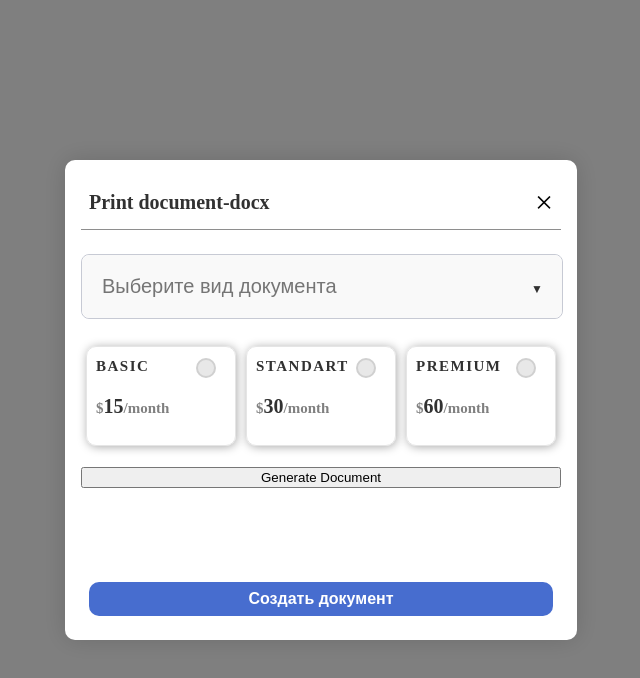
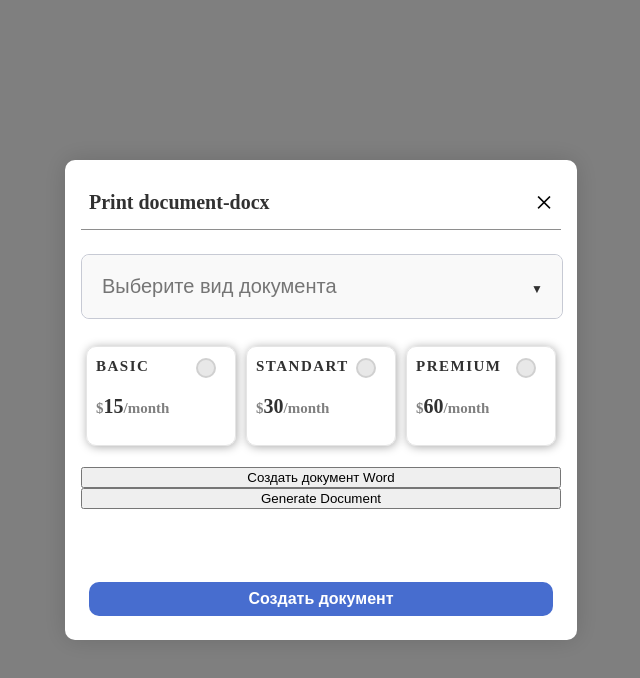
Before and after one commit to WadimSh/docx-print, a React (Create React App) app: page / in a window 1280 px wide. Shown: the top 678 px of the page, without its empty margins (319-959 px from the left). Built offline with nearby package versions, Linux system fonts and the light colour scheme.

Commit message:
feat: сделан нижний колонтитул шаблона бланка

```diff
--- a/src/components/modal/modal.jsx
+++ b/src/components/modal/modal.jsx
@@ -1,5 +1,6 @@
 import React, { useRef, useState } from "react";
 import MyComponent from "../create-doc/create-doc";
+import TemplateBlank from "../template-blank/template-blank";
 
 const Modal = () => {
   const optionsArray = [
@@ -84,7 +85,7 @@ const Modal = () => {
             </label>
           </div>
         </div>
-
+        <TemplateBlank />
         <MyComponent />
         <footer className='footer'>
           <button className='button' type='button'>Создать документ</button>
--- /dev/null
+++ b/src/components/template-blank/template-blank.jsx
@@ -0,0 +1,184 @@
+import React from 'react';
+import { Document, WidthType, BorderStyle, PageNumber, NumberFormat, AlignmentType, Table, TableRow, TableCell, Packer, Paragraph, TextRun, Header, Footer, ImageRun } from 'docx';
+import { saveAs } from 'file-saver';
+
+const TemplateBlank = () => {
+
+  const generate = () => {
+    const docx = new Document({
+      sections: [{
+        headers: {
+          default: new Header({
+            children: [
+
+            ],
+          }),
+        },
+        footers: {
+          default: new Footer({
+            children: [
+              new Table({
+                width: {
+                  size: 10062,
+                  type: WidthType.DXA,
+                },
+                rows: [
+                  new TableRow({
+                    children: [
+                      new TableCell({
+                        width: {
+                          size: 2409,
+                          type: WidthType.DXA,
+                        },
+                        children: [
+                          new Paragraph({
+                            children: [
+                              new TextRun({
+                                text: 'АО "Европа уно трейд"',
+                                break: 1,
+                                size: 16,
+                                font: "Arial",
+                                bold: true,
+                              }),
+                            ],
+                          }),
+                        ],
+                        borders: {
+                          left: {
+                            size: 1,
+                            color: "FFFFFF",
+                          },
+                          right: {
+                            size: 1,
+                            color: "FFFFFF",
+                          },
+                          top: {
+                            style: BorderStyle.SINGLE,
+                            size: 12,
+                            color: "396EC5",
+                          },
+                          bottom: {
+                            size: 1,
+                            color: "FFFFFF",
+                          },
+                        },
+                      }),
+                      new TableCell({
+                        width: {
+                          size: 3543,
+                          type: WidthType.DXA,
+                        },
+                        children: [
+                          new Paragraph({
+                            children: [
+                              new TextRun({
+                                text: "124365, г.Москва, Зеленоград, ул.Заводская, 18, стр.9",
+                                size: 14,
+                                break: 1,
+                              }),
+                              new TextRun({
+                                text: "тел.:(495) 748-0176, 748-0177, 530-8460, 8-800-200-00-14",
+                                size: 14,
+                                break: 1,
+                              }),
+                              new TextRun({
+                                text: "факс:(495) 748-0178, 742-9525, e-mail: order@balloons.ru",
+                                size: 14,
+                                break: 1,
+                              }),
+                            ],
+                          }),
+                        ],
+                        borders: {
+                          left: {
+                            size: 1,
+                            color: "FFFFFF",
+                          },
+                          right: {
+                            size: 1,
+                            color: "FFFFFF",
+                          },
+                          top: {
+                            style: BorderStyle.SINGLE,
+                            size: 12,
+                            color: "396EC5",
+                          },
+                          bottom: {
+                            size: 1,
+                            color: "FFFFFF",
+                          },
+                        },
+                      }),
+                      new TableCell({
+                        width: {
+                          size: 4110,
+                          type: WidthType.DXA,
+                        },
+                        children: [
+                          new Paragraph({
+                            children: [
+                              new TextRun({
+                                text: "125871, г.Москва, A80 ГСП, Волоколамское шоссе, 4, МАИ, ГУК",
+                                size: 14,
+                                break: 1,
+                              }),
+                              new TextRun({
+                                text: "м.Сокол, ул.Дубосековская, 4, тел.:(495) 785-4685",
+                                size: 14,
+                                break: 1,
+                              }),
+                              new TextRun({
+                                text: "факс:(495) 785-4680, www.new.sharik.ru, www.zatey.ru",
+                                size: 14,
+                                break: 1,
+                              }),
+                            ],
+                          }),
+                        ],
+                        borders: {
+                          left: {
+                            size: 1,
+                            color: "FFFFFF",
+                          },
+                          right: {
+                            size: 1,
+                            color: "FFFFFF",
+                          },
+                          top: {
+                            style: BorderStyle.SINGLE,
+                            size: 12,
+                            color: "396EC5",
+                          },
+                          bottom: {
+                            size: 1,
+                            color: "FFFFFF",
+                          },
+                        },
+                      }),
+                    ],
+                  }),
+                ]
+              }),
+            ],
+          }),
+        },
+        children: [
+
+        ]
+      }],
+    });
+
+    Packer.toBlob(docx).then(blob => {
+      saveAs(blob, "blank.docx");
+      console.log("Document created successfully");
+    });
+  };
+
+  return (
+    <>
+      <button onClick={generate}>Создать документ Word</button>
+    </>
+  );
+};
+
+export default TemplateBlank;
```
